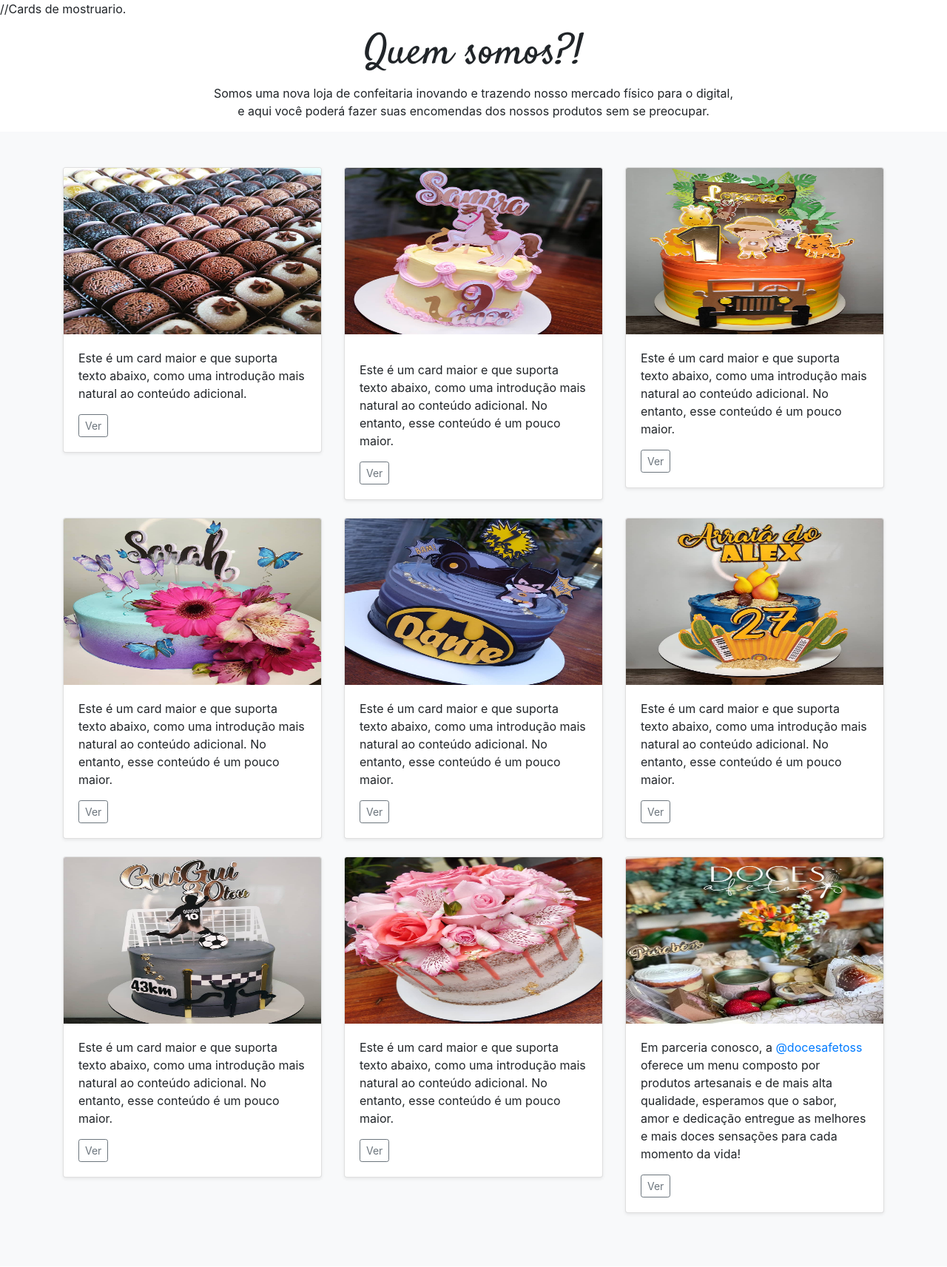
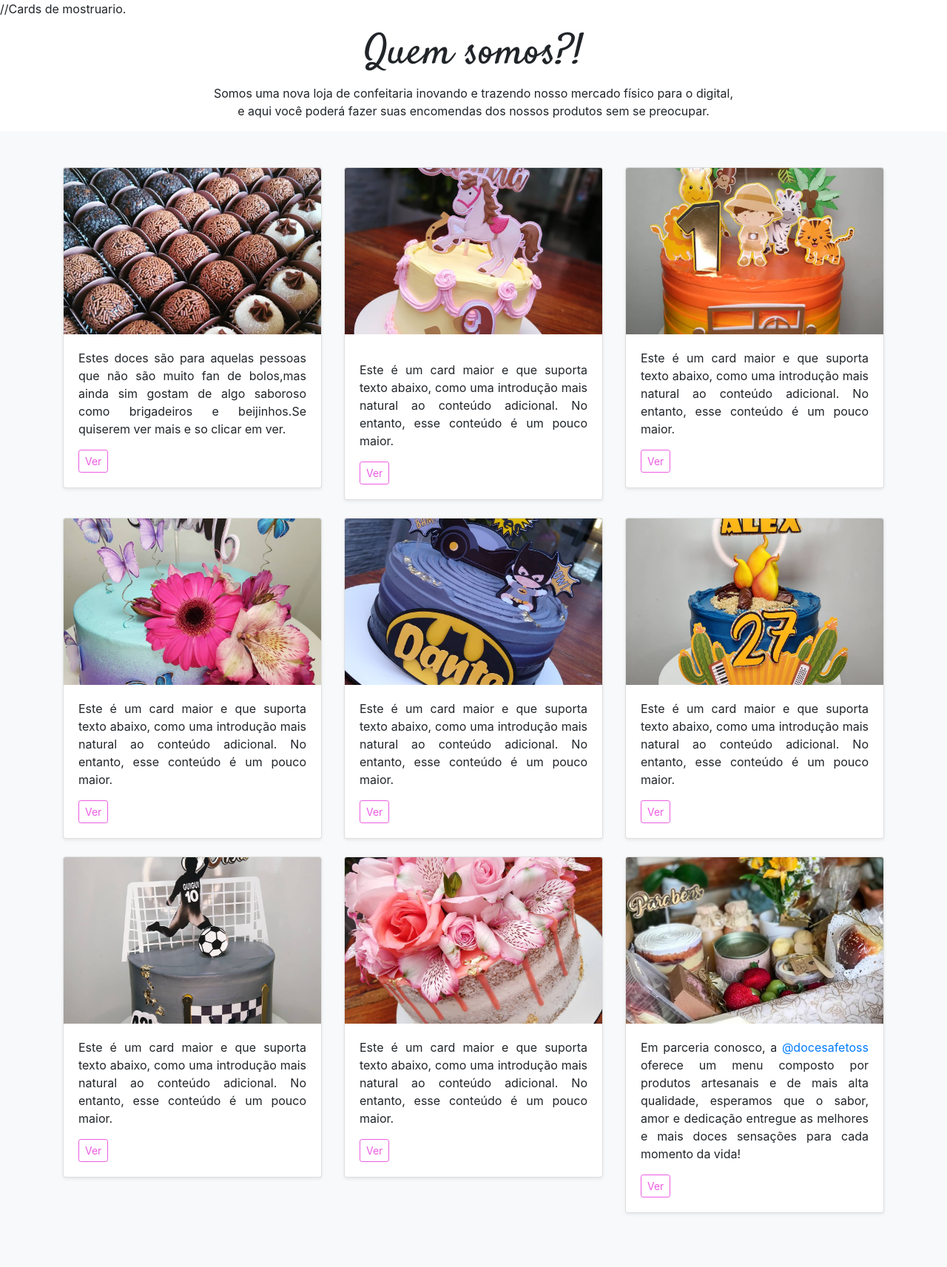
Before and after one commit to EduNSae/Confeitaria, a PHP site: page / in a window 1280 px wide. Shown: the part 56-1769 px from the top of the page at 74% size. Run offline with PHP 8.4, Linux system fonts and the light colour scheme.

Commit message:
Começando a mexer nos Cards
Fazendo alteração de textos, ajustando imagens, e tentando arruma o botão do card.

```diff
--- a/index.html
+++ b/index.html
@@ -39,7 +39,7 @@
 
     //Cards de mostruario.
     <h1 class="text-center fonte-titulo display-4">Quem somos?!</h1>
-    <p class="text-center">Somos uma nova loja de confeitaria inovando e trazendo nosso mercado físico para o digital,
+    <p class="text-center text-justify">Somos uma nova loja de confeitaria inovando e trazendo nosso mercado físico para o digital,
       <br>e aqui você poderá fazer suas encomendas dos nossos produtos sem se preocupar.</p>
     <div class="album py-5 bg-light">
       <div class="container">
@@ -50,11 +50,10 @@
                 data-src="holder.js/100px225?theme=thumb&amp;bg=55595c&amp;fg=eceeef&amp;text=Thumbnail"
                 alt="Thumbnail [100%x225]">
               <div class="card-body">
-                <p class="card-text">Este é um card maior e que suporta texto abaixo, como uma introdução mais natural
-                  ao conteúdo adicional.</p>
+                <p class="card-text text-justify">Estes doces são para aquelas pessoas que não são muito fan de bolos,mas ainda sim gostam de algo saboroso como brigadeiros e beijinhos.Se quiserem ver mais e so clicar em ver.</p>
                 <div class="d-flex justify-content-between align-items-center">
                   <div class="btn-group">
-                    <button type="button" class="btn btn-sm btn-outline-secondary">Ver</button>
+                    <button type="button" class="btn btn-sm btn-card"><a href="https://bityli.com/OTNQ2" class="linkdis">Ver</a></button>
                   </div>
                 </div>
               </div>
@@ -67,11 +66,11 @@
                 alt="Thumbnail [100%x225]" src="img/p1.jpg" data-holder-rendered="true">
               <div class="card-body">
                 <p class="card-text"></p>
-                <p class="card-text">Este é um card maior e que suporta texto abaixo, como uma introdução mais natural
+                <p class="card-text text-justify">Este é um card maior e que suporta texto abaixo, como uma introdução mais natural
                   ao conteúdo adicional. No entanto, esse conteúdo é um pouco maior.</p>
                 <div class="d-flex justify-content-between align-items-center">
                   <div class="btn-group">
-                    <button type="button" class="btn btn-sm btn-outline-secondary">Ver</button>
+                    <button type="button" class="btn btn-sm btn-card"><a href="https://bityli.com/OTNQ2" class="linkdis">Ver</a></button>
                   </div>
                 </div>
               </div>
@@ -83,11 +82,11 @@
                 data-src="holder.js/100px225?theme=thumb&amp;bg=55595c&amp;fg=eceeef&amp;text=Thumbnail"
                 alt="Thumbnail [100%x225]" src="img/p2.jpg" data-holder-rendered="true">
               <div class="card-body">
-                <p class="card-text">Este é um card maior e que suporta texto abaixo, como uma introdução mais natural
+                <p class="card-text text-justify">Este é um card maior e que suporta texto abaixo, como uma introdução mais natural
                   ao conteúdo adicional. No entanto, esse conteúdo é um pouco maior.</p>
                 <div class="d-flex justify-content-between align-items-center">
                   <div class="btn-group">
-                    <button type="button" class="btn btn-sm btn-outline-secondary">Ver</button>
+                    <button type="button" class="btn btn-sm btn-card"><a href="https://bityli.com/OTNQ2" class="linkdis">Ver</a></button>
                   </div>
                 </div>
               </div>
@@ -99,11 +98,11 @@
                 data-src="holder.js/100px225?theme=thumb&amp;bg=55595c&amp;fg=eceeef&amp;text=Thumbnail"
                 alt="Thumbnail [100%x225]" src="img/p3.jpg" data-holder-rendered="true">
               <div class="card-body">
-                <p class="card-text">Este é um card maior e que suporta texto abaixo, como uma introdução mais natural
+                <p class="card-text text-justify">Este é um card maior e que suporta texto abaixo, como uma introdução mais natural
                   ao conteúdo adicional. No entanto, esse conteúdo é um pouco maior.</p>
                 <div class="d-flex justify-content-between align-items-center">
                   <div class="btn-group">
-                    <button type="button" class="btn btn-sm btn-outline-secondary">Ver</button>
+                    <button type="button" class="btn btn-sm btn-card"><a href="https://bityli.com/OTNQ2" class="linkdis">Ver</a></button>
                   </div>
                 </div>
               </div>
@@ -115,11 +114,11 @@
                 data-src="holder.js/100px225?theme=thumb&amp;bg=55595c&amp;fg=eceeef&amp;text=Thumbnail"
                 alt="Thumbnail [100%x225]" src="img/p5.jpg" data-holder-rendered="true">
               <div class="card-body">
-                <p class="card-text">Este é um card maior e que suporta texto abaixo, como uma introdução mais natural
+                <p class="card-text text-justify">Este é um card maior e que suporta texto abaixo, como uma introdução mais natural
                   ao conteúdo adicional. No entanto, esse conteúdo é um pouco maior.</p>
                 <div class="d-flex justify-content-between align-items-center">
                   <div class="btn-group">
-                    <button type="button" class="btn btn-sm btn-outline-secondary">Ver</button>
+                    <button type="button" class="btn btn-sm btn-card"><a href="https://bityli.com/OTNQ2" class="linkdis">Ver</a></button>
                   </div>
                 </div>
               </div>
@@ -131,11 +130,11 @@
                 data-src="holder.js/100px225?theme=thumb&amp;bg=55595c&amp;fg=eceeef&amp;text=Thumbnail"
                 alt="Thumbnail [100%x225]" src="img/p6.jpg" data-holder-rendered="true">
               <div class="card-body">
-                <p class="card-text">Este é um card maior e que suporta texto abaixo, como uma introdução mais natural
+                <p class="card-text text-justify">Este é um card maior e que suporta texto abaixo, como uma introdução mais natural
                   ao conteúdo adicional. No entanto, esse conteúdo é um pouco maior.</p>
                 <div class="d-flex justify-content-between align-items-center">
                   <div class="btn-group">
-                    <button type="button" class="btn btn-sm btn-outline-secondary">Ver</button>
+                    <button type="button" class="btn btn-sm btn-card"><a href="https://bityli.com/OTNQ2" class="linkdis">Ver</a></button>
                   </div>
                 </div>
               </div>
@@ -147,11 +146,11 @@
                 data-src="holder.js/100px225?theme=thumb&amp;bg=55595c&amp;fg=eceeef&amp;text=Thumbnail"
                 alt="Thumbnail [100%x225]" src="img/p7.jpg" data-holder-rendered="true">
               <div class="card-body">
-                <p class="card-text">Este é um card maior e que suporta texto abaixo, como uma introdução mais natural
+                <p class="card-text text-justify">Este é um card maior e que suporta texto abaixo, como uma introdução mais natural
                   ao conteúdo adicional. No entanto, esse conteúdo é um pouco maior.</p>
                 <div class="d-flex justify-content-between align-items-center">
                   <div class="btn-group">
-                    <button type="button" class="btn btn-sm btn-outline-secondary">Ver</button>
+                    <button type="button" class="btn btn-sm btn-card"><a href="https://bityli.com/OTNQ2" class="linkdis">Ver</a></button>
                   </div>
                 </div>
               </div>
@@ -163,11 +162,11 @@
                 data-src="holder.js/100px225?theme=thumb&amp;bg=55595c&amp;fg=eceeef&amp;text=Thumbnail"
                 alt="Thumbnail [100%x225]" src="img/p8.jpg" data-holder-rendered="true">
               <div class="card-body">
-                <p class="card-text">Este é um card maior e que suporta texto abaixo, como uma introdução mais natural
+                <p class="card-text text-justify">Este é um card maior e que suporta texto abaixo, como uma introdução mais natural
                   ao conteúdo adicional. No entanto, esse conteúdo é um pouco maior.</p>
                 <div class="d-flex justify-content-between align-items-center">
                   <div class="btn-group">
-                    <button type="button" class="btn btn-sm btn-outline-secondary">Ver</button>
+                    <button type="button" class="btn btn-sm btn-card"><a href="https://bityli.com/OTNQ2" class="linkdis">Ver</a></button>
                   </div>
                 </div>
               </div>
@@ -175,16 +174,16 @@
           </div>
           <div class="col-md-4">
             <div class="card mb-4 shadow-sm">
-              <img class="card-img-top img-size"
+              <img class="card-img-top img-sizeesp"
                 data-src="holder.js/100px225?theme=thumb&amp;bg=55595c&amp;fg=eceeef&amp;text=Thumbnail"
                 alt="Thumbnail [100%x225]" src="img/p9.jpg" data-holder-rendered="true">
               <div class="card-body">
-                <p class="card-text">Em parceria conosco, a <a href="https://bityli.com/OTNQ2">@docesafetoss</a> oferece
+                <p class="card-text text-justify">Em parceria conosco, a <a href="https://bityli.com/OTNQ2">@docesafetoss</a> oferece
                   um menu composto por produtos artesanais e de mais alta qualidade, esperamos que o sabor, amor e
                   dedicação entregue as melhores e mais doces sensações para cada momento da vida!</p>
                 <div class="d-flex justify-content-between align-items-center">
                   <div class="btn-group">
-                    <button type="button" class="btn btn-sm btn-outline-secondary">Ver</button>
+                    <button type="button" class="btn btn-sm btn-card"><a href="https://bityli.com/OTNQ2" class="linkdis">Ver</a></button>
                   </div>
                 </div>
               </div>
--- a/style.css
+++ b/style.css
@@ -1,17 +1,38 @@
 .fonte-titulo {
-
     margin-top: 15px;
     font-family: 'Satisfy', sans-serif;
-
 }
-
 .img-size {
-
     height: 225px;
     width: 100%;
     display: block;
-
+    object-fit: cover;
+}
+.img-sizeesp {
+    height: 225px;
+    width: 100%;
+    display: block;
+    object-fit: cover;
+    object-position: 0 100%;
 }
 footer {
     background: #fefefe;
 }
+.linkdis {
+    text-decoration:none !important;
+    color: #EB5CE1;
+}
+
+.btn-card {
+    color: #EB5CE1;
+    border-color: #EB5CE1;
+}
+.btn-card:hover {
+    color: #fefefe;
+    background: #EB5CE1;
+}
+.linkdis:hover {
+    text-decoration:none !important;
+    color: #fefefe;
+    background: #EB5CE1;
+}
```
